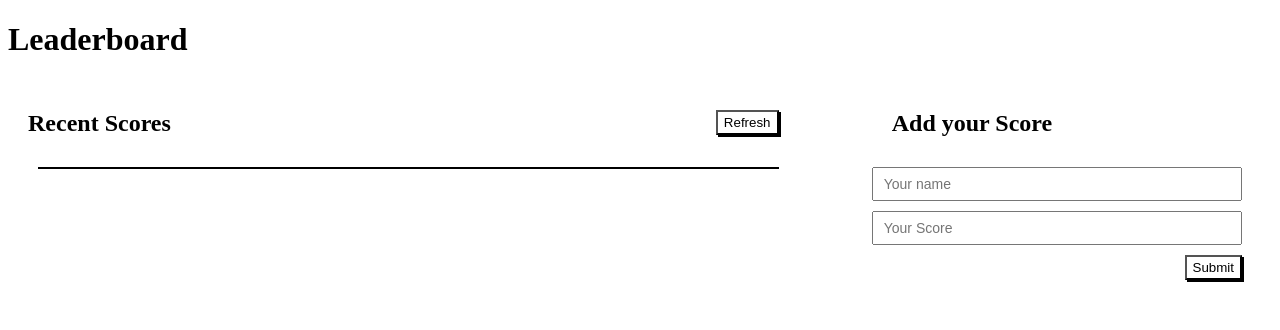
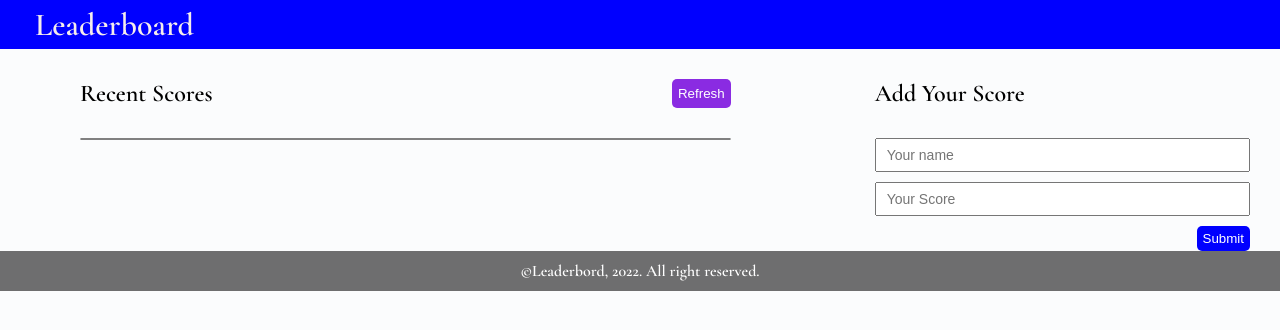
Before and after one commit to tariktesfa/Leaderboard, a website built with webpack: page src/index.html in a window 1280 px wide. Built offline with nearby package versions, Linux system fonts and the light colour scheme; no server answers.

Commit message:
Add some styling

```diff
--- a/src/index.html
+++ b/src/index.html
@@ -21,7 +21,7 @@
         </ul>
       </div>
       <div class="score-form">
-        <h2>Add your Score</h2>
+        <h2>Add Your Score</h2>
         <form action="#" id="submit-data">
           <input type="text" id="fullname" placeholder="Your name">
           <input type="number" id="score" placeholder="Your Score">
@@ -29,5 +29,10 @@
         </form>
       </div>
     </section>
+    <footer>
+      <div>
+        <p>©Leaderbord, 2022. All right reserved.</p>
+      </div>
+    </footer>
   </body>
 </html>
--- a/src/style.css
+++ b/src/style.css
@@ -1,8 +1,31 @@
+@import url('https://fonts.googleapis.com/css2?family=Cormorant+Garamond:wght@600&display=swap');
+
+* {
+  margin: 0;
+  top: 0;
+}
+
+body {
+  background-color: rgb(251, 252, 253);
+  font-family: 'Cormorant Garamond', serif;
+}
+
+header {
+  background-color: blue;
+}
+
+h1 {
+  margin-left: 30px;
+  color: rgb(245, 236, 236);
+  padding: 5px;
+  font-weight: bolder;
+}
+
 .main-section {
   display: grid;
   grid-template-columns: 2fr 1fr;
   gap: 5%;
-  margin: auto;
+  margin-top: -50px;
 }
 
 .display .titles {
@@ -10,18 +33,28 @@
   justify-content: space-between;
 }
 
-h2 {
-  margin: 30px 20px;
+.display {
+  margin: 50px;
 }
 
-.btn {
-  height: 25px;
-  background-color: #fff;
-  box-shadow: 2px 2px #000;
+h2 {
+  margin: 30px 30px;
+}
+
+.score-form {
+  margin-top: 50px;
+}
+
+.score-form h2 {
+  margin-left: 0;
 }
 
 .refresh {
   margin: 30px;
+  border: none;
+  background-color: blueviolet;
+  color: #fff;
+  border-radius: 5px;
 }
 
 .score-form form {
@@ -39,13 +72,20 @@ h2 {
 
 .submit {
   justify-self: end;
+  background-color: blue;
+  color: #fff;
+  text-align: center;
+  border: none;
+  height: 25px;
+  border-radius: 5px;
 }
 
 .scores-list {
   padding: 0;
   list-style-type: none;
-  border: 1px solid #000;
+  border: 1px solid gray;
   margin: 0 30px;
+  border-radius: 5px;
 }
 
 .scores-list li {
@@ -55,3 +95,10 @@ h2 {
 .scores-list li:nth-child(2n) {
   background-color: #f0eeee;
 }
+
+footer {
+  background-color: rgba(0, 0, 0, 0.562);
+  color: #fff;
+  text-align: center;
+  padding: 10px;
+}
```
Also changed, not shown: dist/index.html, dist/main.js.
